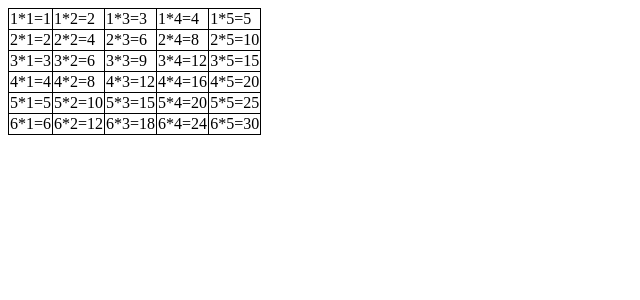
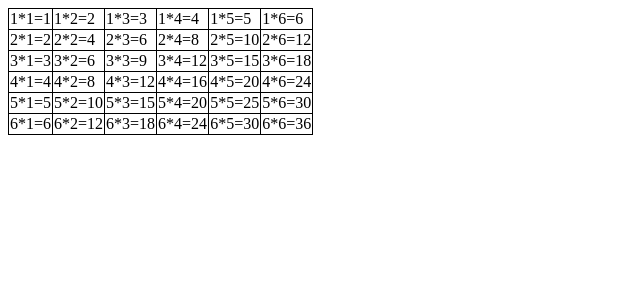
Before and after one commit to Dhaduk-Jenish/php, a PHP site: page /pattern6.php in a window 1280 px wide. Shown: the top 300 px of the page, without its empty margins (0-640 px from the left). Run offline with PHP 8.4, Linux system fonts and the light colour scheme.

Commit message:
Logical Program & Pattern Excercise

```diff
--- a/22-January-Excercise/pattern6.php
+++ b/22-January-Excercise/pattern6.php
@@ -1,12 +1,14 @@
 <?php
 
+$row = 6;
+$col = 6;
 $number = 1;
 echo '<table>';
 
-for ($i=1; $i <= 6 ; $i++) {
+for ($i=1; $i <= $row ; $i++) {
 
     echo '<tr>';
-    for ($j=1; $j <=5; $j++) {
+    for ($j=1; $j <= $col; $j++) {
         echo '<td>' .$i .'*'. $number .'=' . ($i*$number) . '</td>';
     $number++;
     }
```
Also changed, not shown: 22-January-Excercise/pattern5.php (+9 -7 lines), 22-January-Excercise/pattern7.php (+5 -2 lines).
